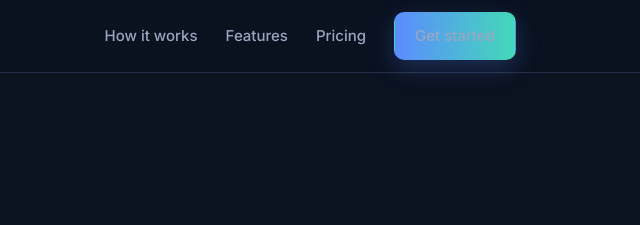
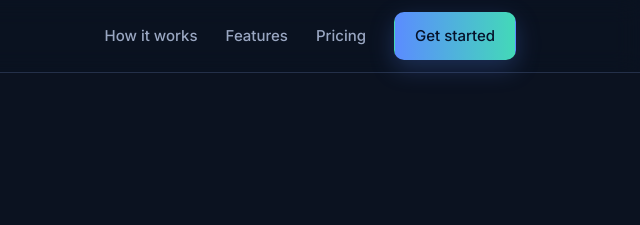
Before and after one commit to ggballas/sellerpipe, a plain HTML site: page index.html in a window 1280 px wide. Shown: the top 225 px of the page, 640-1280 px from the left. Drawn offline with Linux system fonts and the light colour scheme.

Commit message:
Fix unreadable nav "Get started" button text
The .nav-links a color rule overrode .btn-primary's dark text via higher
specificity, painting it in the muted gray. Add a specific override so the
nav button keeps dark text on its bright gradient.

Co-Authored-By: Claude Opus 4.8 (1M context) <noreply@anthropic.com>

```diff
--- a/index.html
+++ b/index.html
@@ -78,6 +78,9 @@
     .nav-links { display: flex; gap: 28px; align-items: center; }
     .nav-links a { color: var(--muted); font-weight: 500; font-size: 15px; transition: color .15s; }
     .nav-links a:hover { color: var(--text); }
+    /* Button links inside the nav keep their own text color (override the muted link color) */
+    .nav-links a.btn-primary { color: #06122a; }
+    .nav-links a.btn-primary:hover { color: #06122a; }
 
     .btn {
       display: inline-block;
```
